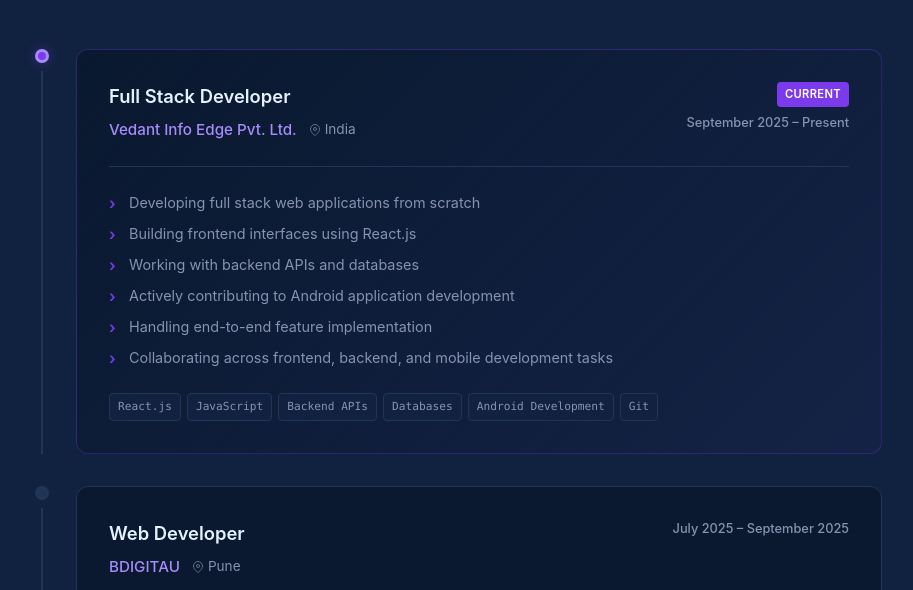
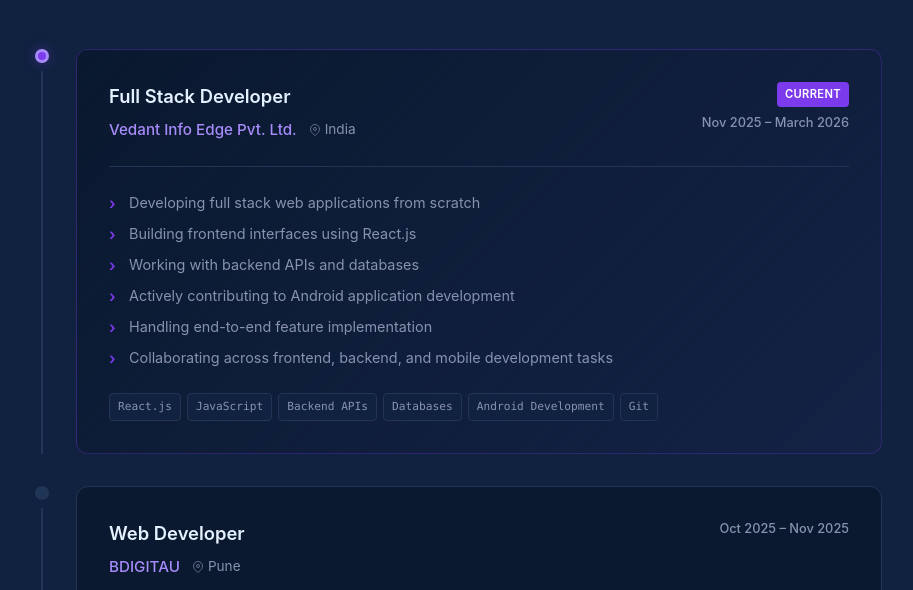
Before and after one commit to Shirkesneha22/SnehaShirke-Portfolio, a React (Create React App) app: page / in a window 1280 px wide. Shown: the part 4048-4638 px from the top of the page, without its empty margins (183-1096 px from the left). Built offline with nearby package versions, Linux system fonts and the light colour scheme.

Commit message:
Update Experience.jsx

```diff
--- a/src/components/Experience.jsx
+++ b/src/components/Experience.jsx
@@ -8,7 +8,7 @@
       role: 'Full Stack Developer',
       company: 'Vedant Info Edge Pvt. Ltd.',
       location: 'India',
-      date: 'September 2025 – Present',
+      date: 'Nov 2025 –  March 2026',
       isCurrent: true,
       description: [
         'Developing full stack web applications from scratch',
@@ -24,7 +24,7 @@
       role: 'Web Developer',
       company: 'BDIGITAU',
       location: 'Pune',
-      date: 'July 2025 – September 2025',
+      date: 'Oct 2025 – Nov 2025',
       isCurrent: false,
       description: [
         'Built and maintained web pages using modern frontend technologies',
```
